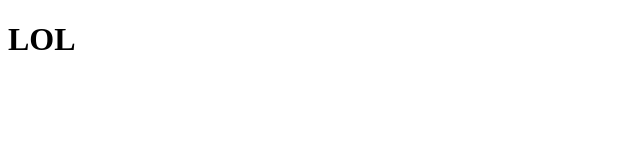
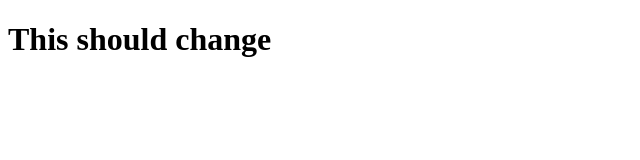
Before and after one commit to RuizRobert/HelloWorld, a plain HTML site: page about.html in a window 1280 px wide. Shown: the whole page, without its empty margins (0-640 px from the left). Drawn offline with Linux system fonts and the light colour scheme.

Commit message:
this_Should_change

```diff
--- a/about.html
+++ b/about.html
@@ -4,6 +4,6 @@
 	<title>Robert</title>
 </head>
 <body>
-  <h1>LOL</h1>
+  <h1>This should change</h1>
 </body>
 </html>
```
